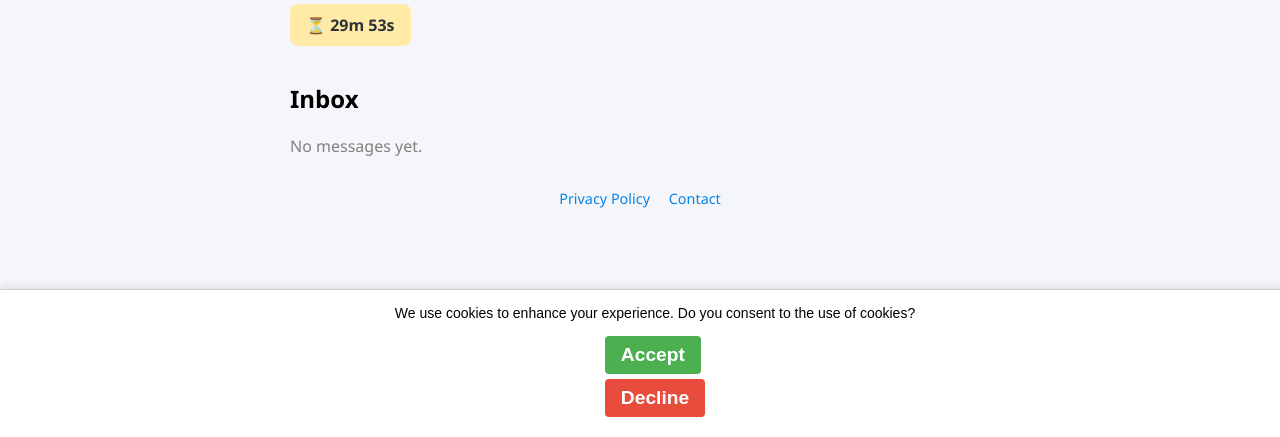
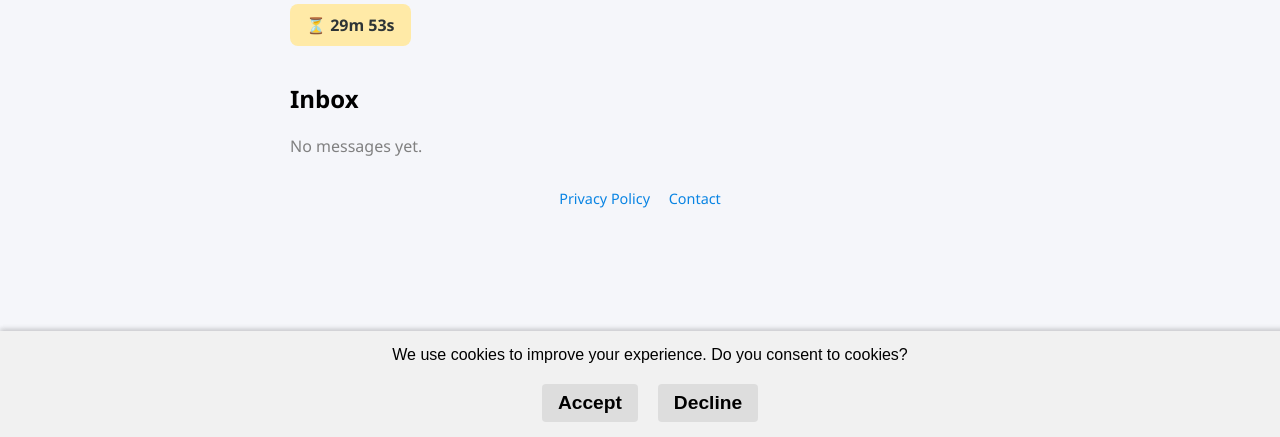
Before and after one commit to iiiiiMDK/Fakelymail, a Flask app: page /email in a window 1280 px wide. Shown: the part 363-800 px from the top of the page. Run offline with Flask 3, Linux system fonts and the light colour scheme; data that the repository does not hold is empty.

Commit message:
تحديث الكوكيز وتعديل Google Consent Mode

```diff
--- a/static/static/consent.js
+++ b/static/static/consent.js
@@ -1,72 +1,36 @@
-document.addEventListener('DOMContentLoaded', function () {
-    if (!localStorage.getItem('cookieConsent')) {
-      const banner = document.createElement('div');
-      banner.id = 'cookie-banner';
-      banner.style.cssText = `
-        position: fixed;
-        bottom: 0;
-        left: 0;
-        width: 100%;
-        background: #ffffff;
-        border-top: 1px solid #ccc;
-        box-shadow: 0 -2px 10px rgba(0,0,0,0.1);
-        padding: 15px;
-        text-align: center;
-        font-size: 14px;
-        z-index: 9999;
-        opacity: 0;
-        transition: opacity 0.8s ease;
-        display: flex;
-        flex-direction: column;
-        align-items: center;
-      `;
+document.addEventListener("DOMContentLoaded", function () {
+    const banner = document.createElement("div");
+    banner.id = "cookie-banner";
+    banner.innerHTML = `
+      <p>We use cookies to improve your experience. Do you consent to cookies?</p>
+      <div class="cookie-buttons">
+        <button id="acceptCookies">Accept</button>
+        <button id="rejectCookies">Decline</button>
+      </div>
+    `;
+    document.body.appendChild(banner);
 
-      banner.innerHTML = `
-        <span style="margin-bottom:10px;">We use cookies to enhance your experience. Do you consent to the use of cookies?</span>
-        <div>
-          <button id="acceptCookies" style="padding:8px 16px; margin:5px; background:#4CAF50; color:white; border:none; border-radius:4px; cursor:pointer;">Accept</button>
-          <button id="declineCookies" style="padding:8px 16px; margin:5px; background:#e74c3c; color:white; border:none; border-radius:4px; cursor:pointer;">Decline</button>
-        </div>
-      `;
+    document.getElementById("acceptCookies").onclick = function () {
+      localStorage.setItem("cookiesAccepted", "true");
+      document.getElementById("cookie-banner").remove();
+      // Consent granted
+      gtag("consent", "update", {
+        ad_storage: "granted",
+        analytics_storage: "granted"
+      });
+    };
 
-      document.body.appendChild(banner);
+    document.getElementById("rejectCookies").onclick = function () {
+      localStorage.setItem("cookiesAccepted", "false");
+      document.getElementById("cookie-banner").remove();
+      // Consent denied
+      gtag("consent", "update", {
+        ad_storage: "denied",
+        analytics_storage: "denied"
+      });
+    };
 
-      setTimeout(() => {
-        banner.style.opacity = 1;
-      }, 100);
-
-      document.getElementById('acceptCookies').addEventListener('click', function () {
-        localStorage.setItem('cookieConsent', 'accepted');
-        enableAnalytics();
-        hideBanner();
-      });
-
-      document.getElementById('declineCookies').addEventListener('click', function () {
-        localStorage.setItem('cookieConsent', 'declined');
-        hideBanner();
-      });
-
-      function hideBanner() {
-        banner.style.opacity = 0;
-        setTimeout(() => {
-          banner.remove();
-        }, 800);
-      }
-    } else if (localStorage.getItem('cookieConsent') === 'accepted') {
-      enableAnalytics();
-    }
-
-    function enableAnalytics() {
-      const analyticsScript = document.createElement('script');
-      analyticsScript.async = true;
-      analyticsScript.src = "https://www.googletagmanager.com/gtag/js?id=G-PDD8WTVWD4"; // غير G-XXXXXXXXXX لكودك
-      document.head.appendChild(analyticsScript);
-
-      analyticsScript.onload = function() {
-        window.dataLayer = window.dataLayer || [];
-        function gtag(){ dataLayer.push(arguments); }
-        gtag('js', new Date());
-        gtag('config', 'G-PDD8WTVWD4'); // وغير هذا لكودك
-      };
+    if (localStorage.getItem("cookiesAccepted") === null) {
+      banner.style.display = "flex";
     }
   });
--- a/templates/index.html
+++ b/templates/index.html
@@ -197,9 +197,62 @@
       }
     }body.dark-mode a.footer-link {
   color: #ffffff !important;
-
 }
   </style>
+  <style>
+    #cookie-banner {
+      position: fixed;
+      bottom: 0;
+      width: 100%;
+      padding: 15px;
+      display: none;
+      flex-direction: column;
+      align-items: center;
+      gap: 10px;
+      font-size: 14px;
+      z-index: 9999;
+      background-color: var(--banner-bg);
+      color: var(--banner-text);
+      box-shadow: 0 -2px 5px rgba(0, 0, 0, 0.1);
+      text-align: center;
+    }
+
+    .cookie-buttons {
+      display: flex;
+      gap: 10px;
+      flex-wrap: wrap;
+      justify-content: center;
+    }
+
+    #cookie-banner button {
+      padding: 6px 12px;
+      border: none;
+      cursor: pointer;
+      border-radius: 4px;
+      background-color: #007BFF;
+      color: white;
+      transition: background-color 0.3s;
+    }
+
+    #cookie-banner button:hover {
+      background-color: #0056b3;
+    }
+
+    @media (prefers-color-scheme: dark) {
+      :root {
+        --banner-bg: #1a1a1a;
+        --banner-text: #ffffff;
+      }
+    }
+
+    @media (prefers-color-scheme: light) {
+      :root {
+        --banner-bg: #f0f0f0;
+        --banner-text: #000000;
+      }
+    }
+  </style>
+<script src="{{ url_for('static', filename='consent.js') }}"></script>
 </head>
 <body>
 
```
